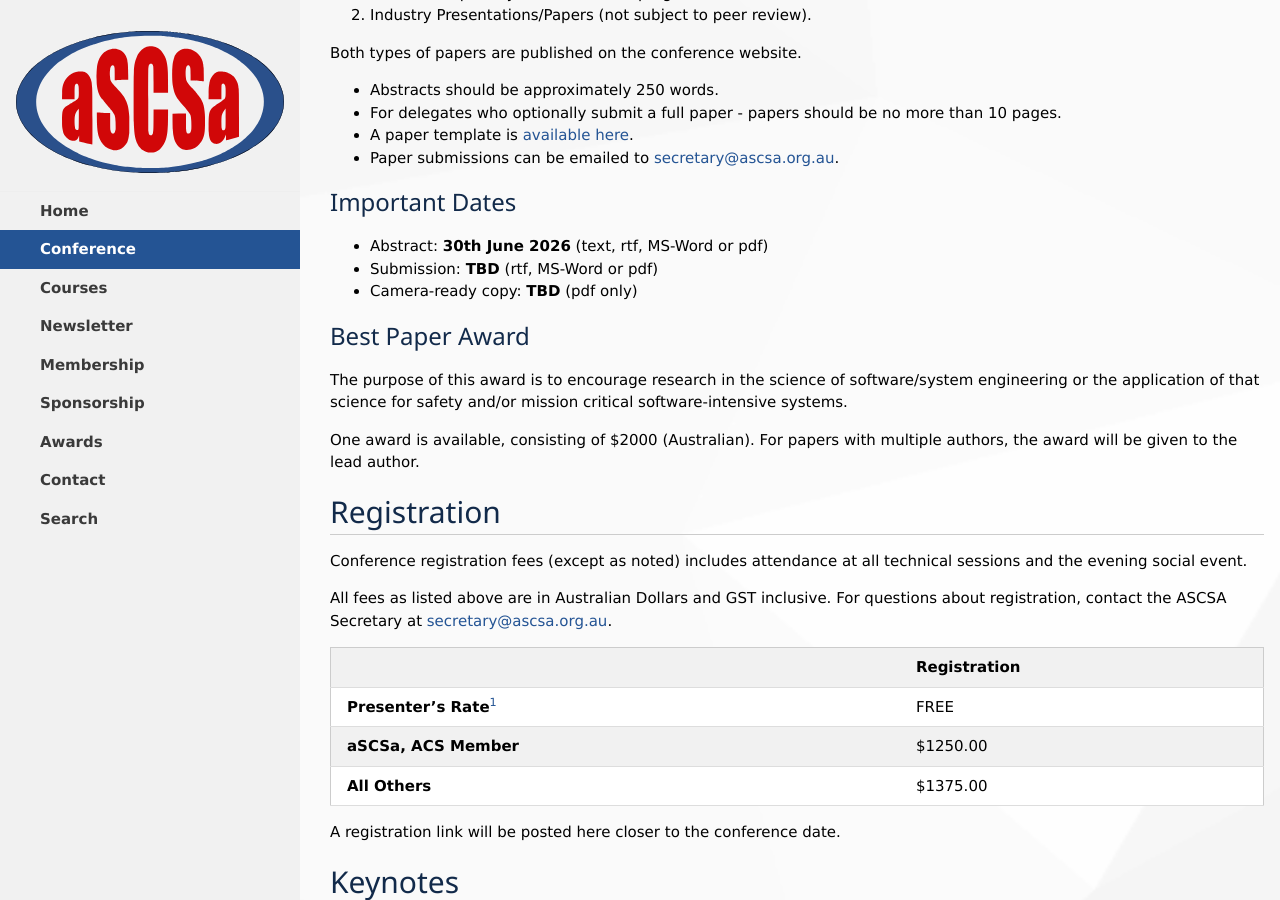
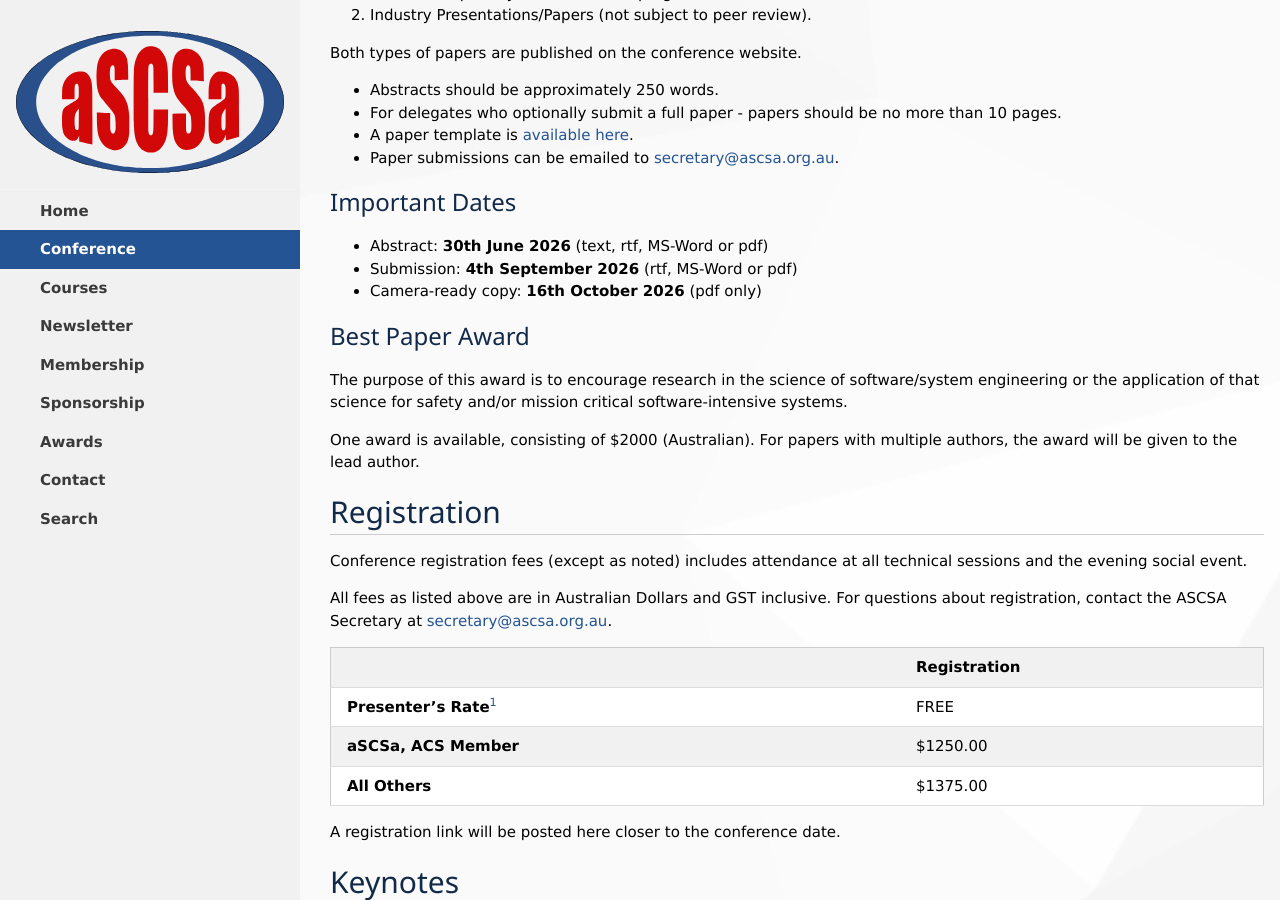
Before and after one commit to aus-safety-critical-systems-assoc/aus-safety-critical-systems-assoc.github.io, a Jekyll site: the page built from _conferences/2026.markdown, in a window 1280 px wide and 900 px high, scrolled down 1186 px. Built offline with Jekyll 4.4.1, drawn with Linux system fonts in a browser that asks for light colours.

Commit message:
Updated ACS logo and added submission dates.

```diff
--- a/_conferences/2026.markdown
+++ b/_conferences/2026.markdown
@@ -49,8 +49,8 @@
 
 ### Important Dates
 - Abstract: **30th June 2026** (text, rtf, MS-Word or pdf)
-- Submission: **TBD** (rtf, MS-Word or pdf)
-- Camera-ready copy: **TBD** (pdf only)
+- Submission: **4th September 2026** (rtf, MS-Word or pdf)
+- Camera-ready copy: **16th October 2026** (pdf only)
 
 ### Best Paper Award
 The purpose of this award is to encourage research in the science of software/system engineering or the application of that science for safety and/or mission critical software-intensive systems.
@@ -92,7 +92,7 @@
 ## Sponsors
 
 {:class="w3-center w3-row"}
-[![ACS](/assets/img/sponsors/acs.png){:style="max-height:150px;"}](https://www.acs.org.au/){:target="_blank"}{:class="w3-col l6 m6 s12 w3-padding w3-center"}{:style="line-height:200px;"}
+[![ACS](/assets/img/sponsors/acs-new.png){:style="max-height:100px;"}](https://www.acs.org.au/){:target="_blank"}{:class="w3-col l6 m6 s12 w3-padding w3-center"}{:style="line-height:200px;"}
 [![TSA Riley](/assets/img/sponsors/tsa.png){:style="max-height:100px;"}](https://www.tsariley.com/){:target="_blank"}{:class="w3-col l6 m6 s12 w3-padding w3-center"}{:style="line-height:200px;"}
 
 {:class="w3-center"}
```
Also changed, not shown: assets/img/sponsors/acs-new.png (added).
